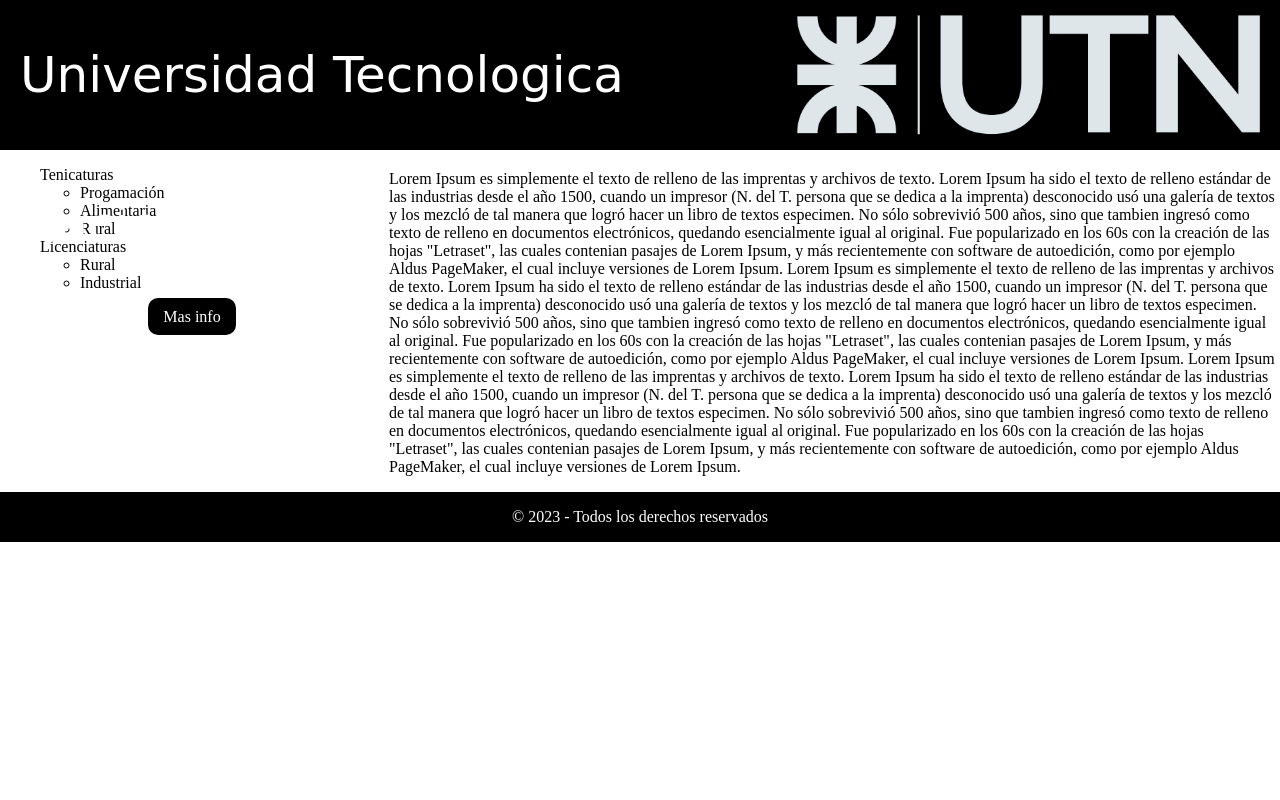
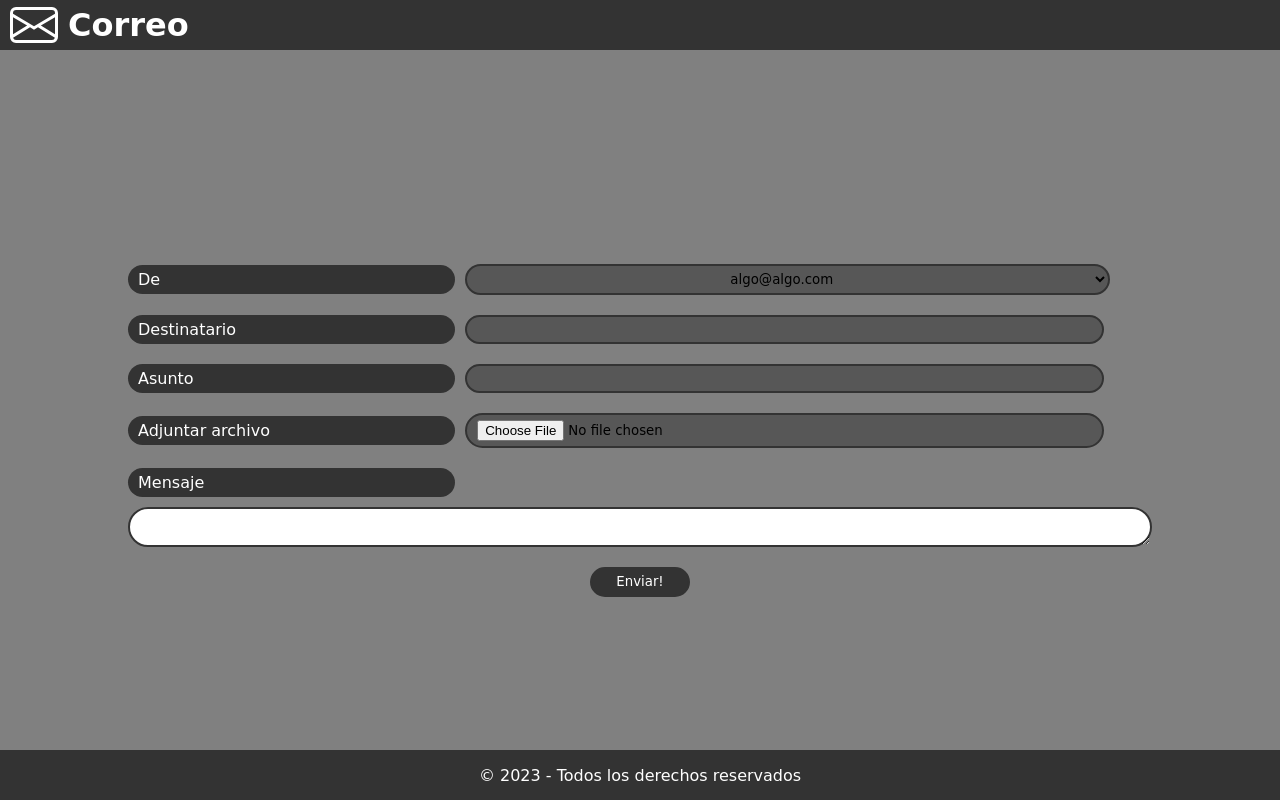
Before and after one commit to TomasReinhardt/ProyectoLabIII, a plain HTML site: page index.html in a window 1280 px wide. Drawn offline with Linux system fonts and the light colour scheme.

Commit message:
class 2/5

```diff
--- a/index.html
+++ b/index.html
@@ -8,43 +8,47 @@
     </head>
     <body>
         <header>
-            <div style="float:right"><img src="/img/logo.png" alt="Logo"></div>
-            <div class="titulo"> Universidad Tecnologica Nacional</div>
-            <div class="cb"></div>
+            <svg xmlns="http://www.w3.org/2000/svg" width="48" height="48" fill="currentColor" class="bi bi-envelope" viewBox="0 0 16 16">
+                <path d="M0 4a2 2 0 0 1 2-2h12a2 2 0 0 1 2 2v8a2 2 0 0 1-2 2H2a2 2 0 0 1-2-2V4Zm2-1a1 1 0 0 0-1 1v.217l7 4.2 7-4.2V4a1 1 0 0 0-1-1H2Zm13 2.383-4.708 2.825L15 11.105V5.383Zm-.034 6.876-5.64-3.471L8 9.583l-1.326-.795-5.64 3.47A1 1 0 0 0 2 13h12a1 1 0 0 0 .966-.741ZM1 11.105l4.708-2.897L1 5.383v5.722Z"/>
+            </svg>
+            <h1>Correo</h1>
         </header>
 
         <main>
-            <div id="col1">
-                <ul class="tituloList">
-                    <li >Tenicaturas
-                        <ul>
-                            <li>Progamación</li>
-                            <li>Alimentaria</li>
-                            <li>Rural</li>
-                        </ul>
-                    </li>
-                    <li>Licenciaturas
-                        <ul>
-                            <li>Rural</li>
-                            <li>Industrial</li>
-                        </ul>
-                    </li>
-                </ul>
-
-                <div class="link"><a href="/mas info de carreras/carrera.html">Mas info</a></div>
-
-            </div>
-            <div id="col2">
-                <p>
-                    Lorem Ipsum es simplemente el texto de relleno de las imprentas y archivos de texto. Lorem Ipsum ha sido el texto de relleno estándar de las industrias desde el año 1500, cuando un impresor (N. del T. persona que se dedica a la imprenta) desconocido usó una galería de textos y los mezcló de tal manera que logró hacer un libro de textos especimen. No sólo sobrevivió 500 años, sino que tambien ingresó como texto de relleno en documentos electrónicos, quedando esencialmente igual al original. Fue popularizado en los 60s con la creación de las hojas "Letraset", las cuales contenian pasajes de Lorem Ipsum, y más recientemente con software de autoedición, como por ejemplo Aldus PageMaker, el cual incluye versiones de Lorem Ipsum.
-                    Lorem Ipsum es simplemente el texto de relleno de las imprentas y archivos de texto. Lorem Ipsum ha sido el texto de relleno estándar de las industrias desde el año 1500, cuando un impresor (N. del T. persona que se dedica a la imprenta) desconocido usó una galería de textos y los mezcló de tal manera que logró hacer un libro de textos especimen. No sólo sobrevivió 500 años, sino que tambien ingresó como texto de relleno en documentos electrónicos, quedando esencialmente igual al original. Fue popularizado en los 60s con la creación de las hojas "Letraset", las cuales contenian pasajes de Lorem Ipsum, y más recientemente con software de autoedición, como por ejemplo Aldus PageMaker, el cual incluye versiones de Lorem Ipsum.
-                    Lorem Ipsum es simplemente el texto de relleno de las imprentas y archivos de texto. Lorem Ipsum ha sido el texto de relleno estándar de las industrias desde el año 1500, cuando un impresor (N. del T. persona que se dedica a la imprenta) desconocido usó una galería de textos y los mezcló de tal manera que logró hacer un libro de textos especimen. No sólo sobrevivió 500 años, sino que tambien ingresó como texto de relleno en documentos electrónicos, quedando esencialmente igual al original. Fue popularizado en los 60s con la creación de las hojas "Letraset", las cuales contenian pasajes de Lorem Ipsum, y más recientemente con software de autoedición, como por ejemplo Aldus PageMaker, el cual incluye versiones de Lorem Ipsum.
-                </p>
-            </div>
+            <form id="mailForm">
+                <div>
+                    <label for="from">De</label>
+                    <select name="from">
+                        <option>algo@algo.com</option>
+                        <option>otro@otro.com.ar</option>
+                        <option>basura@basura.com.ar</option>
+                        <option>correo@correo.com.ar</option>
+                    </select>
+                </div>
+                <div>
+                    <label for="dest">Destinatario</label>
+                    <input type="text" name="dest" id="dest">
+                </div>
+                <div>
+                    <label for="asunto">Asunto</label>
+                    <input type="text" name="asunto" id="asunto">
+                </div>
+                <div>
+                    <label for="adj">Adjuntar archivo</label>
+                    <input type="file" name="adj" id="adj">
+                </div>
+                <div>
+                    <label for="msj">Mensaje</label>
+                    <textarea name="msj" id="msj" ></textarea>
+                </div>
+                <input type="submit" value="Enviar!">
+            </form>
         </main>
 
         <footer>
             &copy; 2023 - Todos los derechos reservados
         </footer>
     </body>
+
+    <script src="./index.js"></script>
 </html>
--- a/styles.css
+++ b/styles.css
@@ -1,72 +1,108 @@
+* {
+    font-family: "Comic Nuev",cursive;
+    margin: 0;
+    padding: 0;
+}
+
 body {
-    padding: 0px;
-    margin: 0px;
     min-height: 100vh;
-}
-.titulo {
-    font-family: "Comic Nuev",cursive;
-    font-size: 50px;
-    height: 150px;
-    line-height: 150px;
-    padding: 0px 0px 0px 20px;
-    margin: 0px;
+    background-color: gray;
 }
 
 header {
-    background-color: black;
+    display: flex;
+    align-items: center;
+    width: 100%;
+    height: 50px;
+    background-color: #333;
     color: white;
 }
 
-header > div > img {
-    width: 500px;
-    filter: invert();
+header > svg {
+    margin: 0px 10px 0px 10px;
 }
 
-.cd {
-    clear: both;
+body {
+    display: flex;
+    flex-wrap: wrap;
+    justify-content: center;
 }
 
-.link {
-    width: 100%;
-    text-align: center;
+main {
+    width: 80%;
 }
 
-.link > a {
-    border-radius: 10px;
-    padding: 10px 15px 10px 15px;
-    background-color: black;
-    color: white;
-    text-decoration: none;
+#mailForm {
+    display: flex;
+    flex-wrap: wrap;
+    justify-content: center;
+    width: 100%;
 }
 
-#col1,#col2 {
-    float: left;
+#mailForm > div {
+    display: flex;
+    flex-wrap: wrap;
+    align-items: center;
+    width: 100%;
+
 }
 
-#col1 {
+#mailForm > div > label {
     width: 30%;
+    margin: 10px 10px 10px 0px;
+    padding: 5px 10px 5px 10px;
+    border-radius: 20px;
+    background-color: #333;
+    color: white;
 }
 
-#col2 {
-    width: 70%;
+#mailForm > div > input, #mailForm > div > select {
+    width: 60%;
+    margin: 10px 0px 10px 0px;
+    padding: 5px 10px 5px 10px;
+    border-radius: 20px;
+    background-color: #575757;
+    text-align: center;
+    border: 2px solid #333;
 }
 
-#col2 > p {
-    padding: 0px 5px 0px 5px;
+#mailForm > div > select {
+    width: 63%;
 }
 
-.tituloList {
-    list-style: none;
+#mailForm > div > textarea {
+    width: 100%;
+    padding: 3px 10px 3px 10px;
+    border-radius: 20px;
+    border: 2px solid #333;
+}
+
+#mailForm > input[type="submit"] {
+    width: 100px;
+    height: 30px;
+    margin-top: 20px;
+    border-radius: 20px;
+    background-color: #333;
+    color: white;
+    border: 2px solid #333;
+    cursor: pointer;
+    transition: all 300ms;
+}
+
+#mailForm > input[type="submit"]:hover {
+    background-color: #575757;
+    color: black;
+    border: 2px solid #333;
 }
 
 footer {
-    clear: both;
+    bottom: 0px;
+    position: fixed;
+    display: flex;
+    align-items: center;
+    justify-content: center;
     width: 100%;
     height: 50px;
-    padding: 0px;
-    margin-top: 20px;
+    background-color: #333;
     color: white;
-    background-color: black;
-    text-align: center;
-    line-height: 50px;
 }
```
Also changed, not shown: mas info de carreras/carrera.html (deleted, +0 -31 lines), img/logo.png (deleted), index.js (added), style.css (added).
